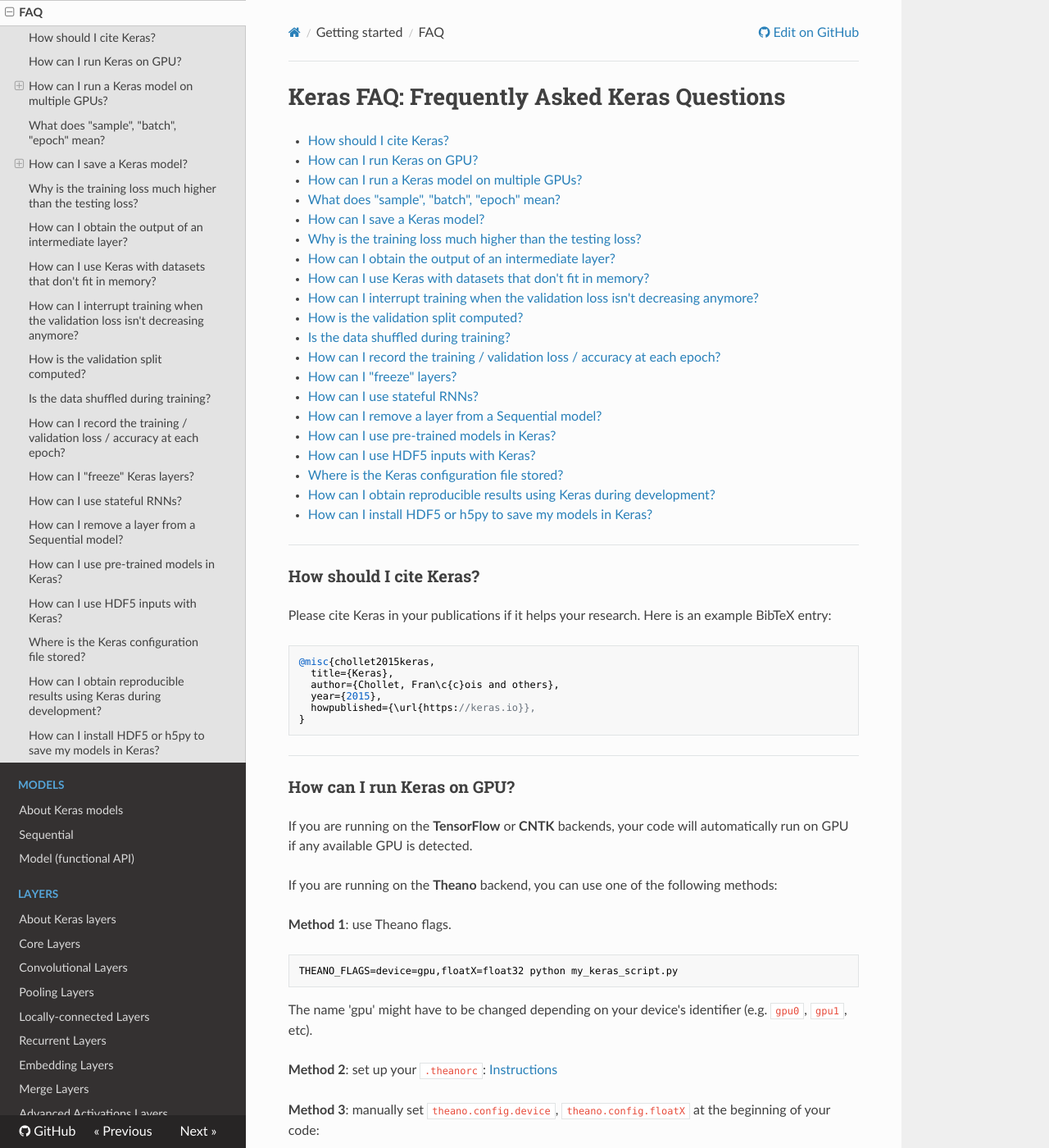
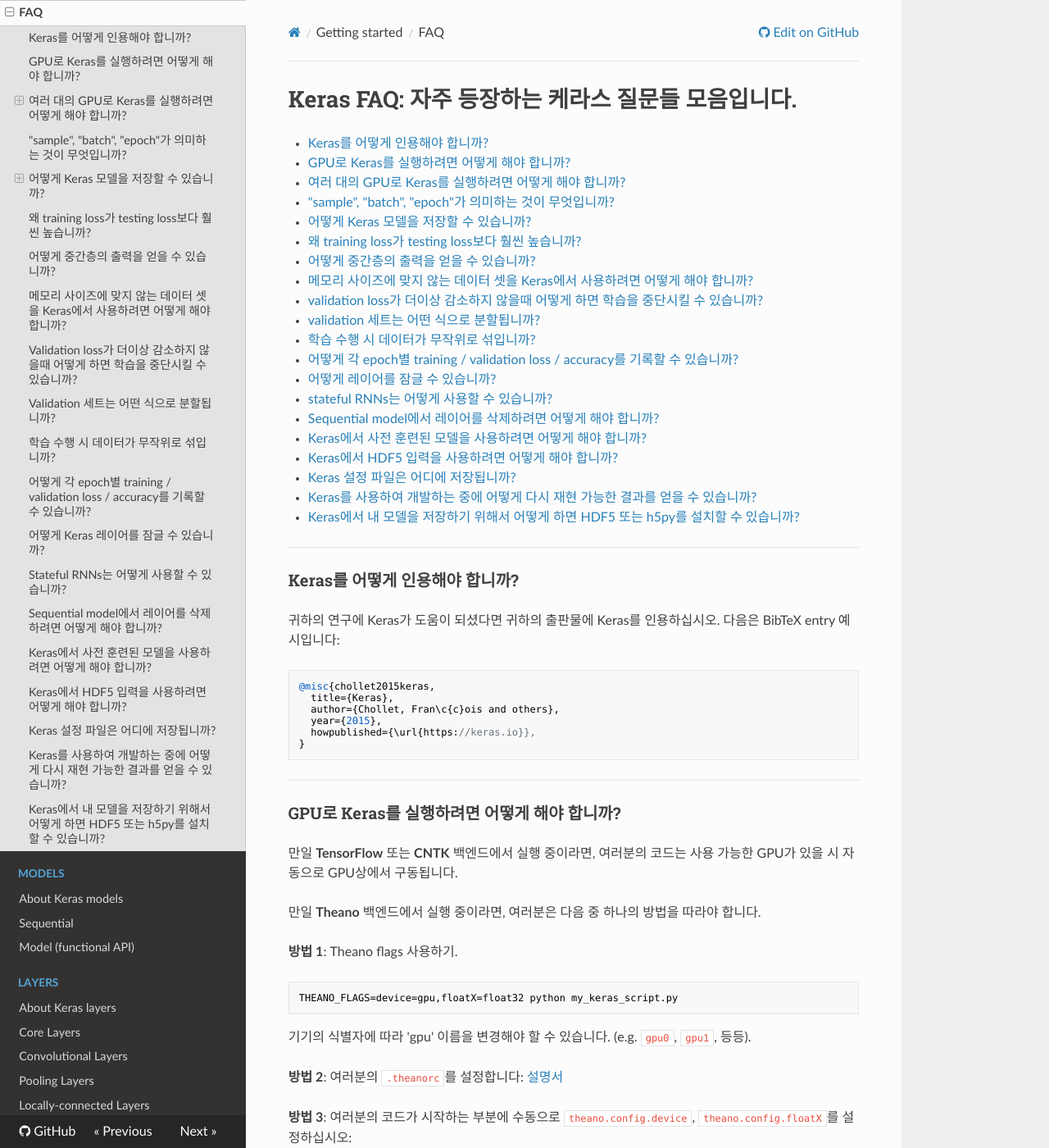
Before and after one commit to keras-team/keras-docs-ko, an MkDocs documentation site: the page built from sources/getting-started/faq.md, in a window 1280 px wide and 1400 px high. Shown: the whole window at 82% size. Built offline with MkDocs 1.6.1, drawn with Linux system fonts in a browser that asks for light colours; nearby versions of some CDN libraries; some of the changed text lies outside the part shown.

Commit message:
Update faq.md
(30% 번역 완료, 진행중

````diff
--- a/sources/getting-started/faq.md
+++ b/sources/getting-started/faq.md
@@ -1,31 +1,31 @@
-# Keras FAQ: Frequently Asked Keras Questions
+# Keras FAQ: 자주 등장하는 케라스 질문들 모음입니다.
 
-- [How should I cite Keras?](#how-should-i-cite-keras)
-- [How can I run Keras on GPU?](#how-can-i-run-keras-on-gpu)
-- [How can I run a Keras model on multiple GPUs?](#how-can-i-run-a-keras-model-on-multiple-gpus)
-- [What does "sample", "batch", "epoch" mean?](#what-does-sample-batch-epoch-mean)
-- [How can I save a Keras model?](#how-can-i-save-a-keras-model)
-- [Why is the training loss much higher than the testing loss?](#why-is-the-training-loss-much-higher-than-the-testing-loss)
-- [How can I obtain the output of an intermediate layer?](#how-can-i-obtain-the-output-of-an-intermediate-layer)
-- [How can I use Keras with datasets that don't fit in memory?](#how-can-i-use-keras-with-datasets-that-dont-fit-in-memory)
-- [How can I interrupt training when the validation loss isn't decreasing anymore?](#how-can-i-interrupt-training-when-the-validation-loss-isnt-decreasing-anymore)
-- [How is the validation split computed?](#how-is-the-validation-split-computed)
-- [Is the data shuffled during training?](#is-the-data-shuffled-during-training)
-- [How can I record the training / validation loss / accuracy at each epoch?](#how-can-i-record-the-training--validation-loss--accuracy-at-each-epoch)
-- [How can I "freeze" layers?](#how-can-i-freeze-keras-layers)
-- [How can I use stateful RNNs?](#how-can-i-use-stateful-rnns)
-- [How can I remove a layer from a Sequential model?](#how-can-i-remove-a-layer-from-a-sequential-model)
-- [How can I use pre-trained models in Keras?](#how-can-i-use-pre-trained-models-in-keras)
-- [How can I use HDF5 inputs with Keras?](#how-can-i-use-hdf5-inputs-with-keras)
-- [Where is the Keras configuration file stored?](#where-is-the-keras-configuration-file-stored)
-- [How can I obtain reproducible results using Keras during development?](#how-can-i-obtain-reproducible-results-using-keras-during-development)
-- [How can I install HDF5 or h5py to save my models in Keras?](#how-can-i-install-hdf5-or-h5py-to-save-my-models-in-keras)
+- [Keras를 어떻게 인용해야 합니까?](#how-should-i-cite-keras)
+- [GPU로 Keras를 실행하려면 어떻게 해야 합니까?](#how-can-i-run-keras-on-gpu)
+- [여러 대의 GPU로 Keras를 실행하려면 어떻게 해야 합니까?](#how-can-i-run-a-keras-model-on-multiple-gpus)
+- ["sample", "batch", "epoch"가 의미하는 것이 무엇입니까?](#what-does-sample-batch-epoch-mean)
+- [어떻게 Keras 모델을 저장할 수 있습니까?](#how-can-i-save-a-keras-model)
+- [왜 training loss가 testing loss보다 훨씬 높습니까?](#why-is-the-training-loss-much-higher-than-the-testing-loss)
+- [어떻게 중간층의 출력을 얻을 수 있습니까?](#how-can-i-obtain-the-output-of-an-intermediate-layer)
+- [메모리 사이즈에 맞지 않는 데이터 셋을 Keras에서 사용하려면 어떻게 해야 합니까?](#how-can-i-use-keras-with-datasets-that-dont-fit-in-memory)
+- [validation loss가 더이상 감소하지 않을때 어떻게 하면 학습을 중단시킬 수 있습니까?](#how-can-i-interrupt-training-when-the-validation-loss-isnt-decreasing-anymore)
+- [validation 세트는 어떤 식으로 분할됩니까?](#how-is-the-validation-split-computed)
+- [학습 수행 시 데이터가 무작위로 섞입니까?](#is-the-data-shuffled-during-training)
+- [어떻게 각 epoch별 training / validation loss / accuracy를 기록할 수 있습니까?](#how-can-i-record-the-training--validation-loss--accuracy-at-each-epoch)
+- [어떻게 레이어를 잠글 수 있습니까?](#how-can-i-freeze-keras-layers)
+- [stateful RNNs는 어떻게 사용할 수 있습니까?](#how-can-i-use-stateful-rnns)
+- [Sequential model에서 레이어를 삭제하려면 어떻게 해야 합니까?](#how-can-i-remove-a-layer-from-a-sequential-model)
+- [Keras에서 사전 훈련된 모델을 사용하려면 어떻게 해야 합니까?](#how-can-i-use-pre-trained-models-in-keras)
+- [Keras에서 HDF5 입력을 사용하려면 어떻게 해야 합니까?](#how-can-i-use-hdf5-inputs-with-keras)
+- [Keras 설정 파일은 어디에 저장됩니까?](#where-is-the-keras-configuration-file-stored)
+- [Keras를 사용하여 개발하는 중에 어떻게 다시 재현 가능한 결과를 얻을 수 있습니까?](#how-can-i-obtain-reproducible-results-using-keras-during-development)
+- [Keras에서 내 모델을 저장하기 위해서 어떻게 하면 HDF5 또는 h5py를 설치할 수 있습니까?](#how-can-i-install-hdf5-or-h5py-to-save-my-models-in-keras)
 
 ---
 
-### How should I cite Keras?
+### Keras를 어떻게 인용해야 합니까?
 
-Please cite Keras in your publications if it helps your research. Here is an example BibTeX entry:
+귀하의 연구에 Keras가 도움이 되셨다면 귀하의 출판물에 Keras를 인용하십시오. 다음은 BibTeX entry 예시입니다:
 
 ```
 @misc{chollet2015keras,
@@ -38,22 +38,22 @@
 
 ---
 
-### How can I run Keras on GPU?
+### GPU로 Keras를 실행하려면 어떻게 해야 합니까?
 
-If you are running on the **TensorFlow** or **CNTK** backends, your code will automatically run on GPU if any available GPU is detected.
+만일 **TensorFlow** 또는 **CNTK** 백엔드에서 실행 중이라면, 여러분의 코드는 사용 가능한 GPU가 있을 시 자동으로 GPU상에서 구동됩니다.
 
-If you are running on the **Theano** backend, you can use one of the following methods:
+만일 **Theano** 백엔드에서 실행 중이라면, 여러분은 다음 중 하나의 방법을 따라야 합니다.
 
-**Method 1**: use Theano flags.
+**방법 1**: Theano flags 사용하기.
 ```bash
 THEANO_FLAGS=device=gpu,floatX=float32 python my_keras_script.py
 ```
 
-The name 'gpu' might have to be changed depending on your device's identifier (e.g. `gpu0`, `gpu1`, etc).
+기기의 식별자에 따라 'gpu' 이름을 변경해야 할 수 있습니다. (e.g. `gpu0`, `gpu1`, 등등).
 
-**Method 2**: set up your `.theanorc`: [Instructions](http://deeplearning.net/software/theano/library/config.html)
+**방법 2**: 여러분의 `.theanorc`를 설정합니다: [설명서](http://deeplearning.net/software/theano/library/config.html)
 
-**Method 3**: manually set `theano.config.device`, `theano.config.floatX` at the beginning of your code:
+**방법 3**: 여러분의 코드가 시작하는 부분에 수동으로 `theano.config.device`, `theano.config.floatX`를 설정하십시오:
 ```python
 import theano
 theano.config.device = 'gpu'
@@ -62,38 +62,38 @@
 
 ---
 
-### How can I run a Keras model on multiple GPUs?
+### 여러 대의 GPU로 Keras를 실행하려면 어떻게 해야 합니까?
 
-We recommend doing so using the **TensorFlow** backend. There are two ways to run a single model on multiple GPUs: **data parallelism** and **device parallelism**.
+여러 대의 GPU를 사용하는 경우 저희는 **TensorFlow** 백엔드 사용을 권장합니다. 여러 GPU에서 단일 모델을 실행하는 데엔 **데이터 병렬 처리**와 **장치 병렬 처리** 두 가지 방법이 있습니다.
 
-In most cases, what you need is most likely data parallelism.
+대부분의 경우에서 여러분이 필요한 것은 데이터 병렬 처리일 것입니다.
 
-#### Data parallelism
+#### 데이터 병렬 처리
 
-Data parallelism consists in replicating the target model once on each device, and using each replica to process a different fraction of the input data.
-Keras has a built-in utility, `keras.utils.multi_gpu_model`, which can produce a data-parallel version of any model, and achieves quasi-linear speedup on up to 8 GPUs.
+데이터 병렬 처리는 각 장치에서 타겟 모델을 한번 복제한 후 각 복제본을 이용하여 입력 데이터의 각각 다른 일부분을 처리하게끔 되어 있습니다.
+Keras는 `keras.utils.multi_gpu_model`라는 내부 유틸리티 함수를 내장하고 있는데, 이것은 어떠한 모델이던지 간에 데이터를 병렬로 처리할 수 있도록 해 줍니다. 또한 최대 8 GPU의 준 선형 속도 향상 기능을 제공합니다.
 
-For more information, see the documentation for [multi_gpu_model](/utils/#multi_gpu_model). Here is a quick example:
+더 많은 정보를 얻고 싶으시다면, 다음의 문서를 참고하십시오: [multi_gpu_model](/utils/#multi_gpu_model). 다음은 쉬운 사용법 예시입니다:
 
 ```python
 from keras.utils import multi_gpu_model
 
-# Replicates `model` on 8 GPUs.
-# This assumes that your machine has 8 available GPUs.
+# 8 GPUs에서 `model`를 복제합니다.
+# 여기선 컴퓨터에 8개의 사용 가능한 GPU가 있다고 가정합니다.
 parallel_model = multi_gpu_model(model, gpus=8)
 parallel_model.compile(loss='categorical_crossentropy',
                        optimizer='rmsprop')
 
-# This `fit` call will be distributed on 8 GPUs.
-# Since the batch size is 256, each GPU will process 32 samples.
+# 이 `fit` 함수 호출은 8 GPUs에 대해 분배됩니다.
+# 배치 크기가 256이므로, 각 GPU는 32개의 샘플들을 처리할 것입니다.
 parallel_model.fit(x, y, epochs=20, batch_size=256)
 ```
 
-#### Device parallelism
+#### 장치 병렬 처리
 
-Device parallelism consists in running different parts of a same model on different devices. It works best for models that have a parallel architecture, e.g. a model with two branches.
+장치 병렬 처리는 다른 장치에서 동일한 모델의 각각 다른 일부분을 실행합니다. 이 방법은 병렬 구조를 가진 모델에서 가장 잘 작동합니다. (예: 2개의 분기가 있는 모델)
 
-This can be achieved by using TensorFlow device scopes. Here is a quick example:
+이 작업은 텐서플로의 device scopes를 통해 수행할 수 있습니다. 다음은 쉬운 사용법 예시입니다:
 
 ```python
 # Model where a shared LSTM is used to encode two different sequences in parallel
@@ -117,7 +117,7 @@
 
 ---
 
-### What does "sample", "batch", "epoch" mean?
+### "sample", "batch", "epoch"가 의미하는 것이 무엇입니까?
 
 Below are some common definitions that are necessary to know and understand to correctly utilize Keras:
 
@@ -132,9 +132,9 @@
 
 ---
 
-### How can I save a Keras model?
+### 어떻게 Keras 모델을 저장할 수 있습니까?
 
-#### Saving/loading whole models (architecture + weights + optimizer state)
+#### 전체 모델을 저장/로딩하기 (구조 + 가중치들 + 옵티마이저의 상태)
 
 *It is not recommended to use pickle or cPickle to save a Keras model.*
 
@@ -163,57 +163,57 @@
 
 Please also see [How can I install HDF5 or h5py to save my models in Keras?](#how-can-i-install-hdf5-or-h5py-to-save-my-models-in-keras) for instructions on how to install `h5py`.
 
-#### Saving/loading only a model's architecture
+#### 모델의 구조만 저장/로딩하는 방법
 
-If you only need to save the **architecture of a model**, and not its weights or its training configuration, you can do:
+**모델의 구조**만 저장하고 싶다면, 가중치나 훈련과 관련한 설정들은 제외하고 싶다면, 이렇게 하시면 됩니다:
 
 ```python
-# save as JSON
+# JSON 형태로 저장
 json_string = model.to_json()
 
-# save as YAML
+# YAML 형태로 저장
 yaml_string = model.to_yaml()
 ```
 
-The generated JSON / YAML files are human-readable and can be manually edited if needed.
+생성된 JSON / YAML 파일은 사람이 읽을 수 있는 형태이며, 필요한 경우 수동으로 편집할 수 있습니다.
 
-You can then build a fresh model from this data:
+그런 다음 이 데이터로 새로운 모델을 만들 수 있습니다:
 
 ```python
-# model reconstruction from JSON:
+# JSON 파일로부터 새로운 모델 재구축하기:
 from keras.models import model_from_json
 model = model_from_json(json_string)
 
-# model reconstruction from YAML:
+# YAML 파일로부터 새로운 모델 재구축하기:
 from keras.models import model_from_yaml
 model = model_from_yaml(yaml_string)
 ```
 
-#### Saving/loading only a model's weights
+#### 모델의 가중치들만 저장/로딩하는 방법
 
-If you need to save the **weights of a model**, you can do so in HDF5 with the code below:
+**모델의 가중치**들만 저장하고 싶다면, HDF5를 통해 아래처럼 진행할 수 있습니다:
 
 ```python
 model.save_weights('my_model_weights.h5')
 ```
 
-Assuming you have code for instantiating your model, you can then load the weights you saved into a model with the *same* architecture:
+여러분의 모델이 인스턴싱되어 있는 상태라면, 여러분은 저장되어 있는 **모델의 가중치**들을 *동일한* 구조를 가진 모델에 로드할 수 있습니다:
 
 ```python
 model.load_weights('my_model_weights.h5')
 ```
 
-If you need to load the weights into a *different* architecture (with some layers in common), for instance for fine-tuning or transfer-learning, you can load them by *layer name*:
+여러분이 미세 조정이나 전이 학습을 위하여 *다른* 구조를 가진 모델에 저장되어 있는 가중치를 로드해야 한다면(일부 공통되는 레이어와 함께), 여러분은  *레이어 이름*을 통해서 이 가중치들을 로드할 수 있습니다:
 
 ```python
 model.load_weights('my_model_weights.h5', by_name=True)
 ```
 
-Example:
+예시:
 
 ```python
 """
-Assuming the original model looks like this:
+원래 모델이 다음과 같이 생겼다고 가정합시다:
     model = Sequential()
     model.add(Dense(2, input_dim=3, name='dense_1'))
     model.add(Dense(3, name='dense_2'))
@@ -221,29 +221,28 @@
     model.save_weights(fname)
 """
 
-# new model
+# 새로운 모델을 만들겠습니다.
 model = Sequential()
-model.add(Dense(2, input_dim=3, name='dense_1'))  # will be loaded
-model.add(Dense(10, name='new_dense'))  # will not be loaded
+model.add(Dense(2, input_dim=3, name='dense_1'))  # 로드될 것입니다.
+model.add(Dense(10, name='new_dense'))  # 로드되지 않을 것입니다.
 
-# load weights from first model; will only affect the first layer, dense_1.
+# 첫 번째 모델에서 가중치를 로드합니다. 이것은 첫 번째 레이어, dense_1에만 영향을 끼칩니다.
 model.load_weights(fname, by_name=True)
 ```
 
-Please also see [How can I install HDF5 or h5py to save my models in Keras?](#how-can-i-install-hdf5-or-h5py-to-save-my-models-in-keras) for instructions on how to install `h5py`.
+`h5py`를 설치하는 방법에 대해서는 [Keras에서 내 모델을 저장하기 위해서 어떻게 하면 HDF5 또는 h5py를 설치할 수 있습니까?](#how-can-i-install-hdf5-or-h5py-to-save-my-models-in-keras)를 참조하십시오.
 
-#### Handling custom layers (or other custom objects) in saved models
+#### 저장된 모델 속의 커스텀 레이어(또는 다른 커스텀 오브젝트)를 제어하는 방법
 
-If the model you want to load includes custom layers or other custom classes or functions,
-you can pass them to the loading mechanism via the `custom_objects` argument:
+여러분이 로드하고자 하는 모델이 커스텀 레이어 또는 커스텀 클래스, 함수를 포함한다면, 그것들을 `custom_objects`인자를 통해 로딩 매커니즘에 전달할 수 있습니다.
 
 ```python
 from keras.models import load_model
-# Assuming your model includes instance of an "AttentionLayer" class
+# 여러분의 모델에 "AttentionLayer" 클래스의 인스턴스가 포함되어 있다고 가정합니다.
 model = load_model('my_model.h5', custom_objects={'AttentionLayer': AttentionLayer})
 ```
 
-Alternatively, you can use a [custom object scope](https://keras.io/utils/#customobjectscope):
+또는, [custom object scope](https://keras.io/utils/#customobjectscope)를 사용할 :
 
 ```python
 from keras.utils import CustomObjectScope
@@ -261,7 +260,7 @@
 
 ---
 
-### Why is the training loss much higher than the testing loss?
+### 왜 training loss가 testing loss보다 훨씬 높습니까?
 
 A Keras model has two modes: training and testing. Regularization mechanisms, such as Dropout and L1/L2 weight regularization, are turned off at testing time.
 
@@ -269,7 +268,7 @@
 
 ---
 
-### How can I obtain the output of an intermediate layer?
+### 어떻게 중간층의 출력을 얻을 수 있습니까?
 
 One simple way is to create a new `Model` that will output the layers that you are interested in:
 
@@ -312,7 +311,7 @@
 
 ---
 
-### How can I use Keras with datasets that don't fit in memory?
+### 메모리 사이즈에 맞지 않는 데이터 셋을 Keras에서 사용하려면 어떻게 해야 합니까?
 
 You can do batch training using `model.train_on_batch(x, y)` and `model.test_on_batch(x, y)`. See the [models documentation](/models/sequential).
 
@@ -322,7 +321,7 @@
 
 ---
 
-### How can I interrupt training when the validation loss isn't decreasing anymore?
+### Validation loss가 더이상 감소하지 않을때 어떻게 하면 학습을 중단시킬 수 있습니까?
 
 You can use an `EarlyStopping` callback:
 
@@ -336,7 +335,7 @@
 
 ---
 
-### How is the validation split computed?
+### Validation 세트는 어떤 식으로 분할됩니까?
 
 If you set the `validation_split` argument in `model.fit` to e.g. 0.1, then the validation data used will be the *last 10%* of the data. If you set it to 0.25, it will be the last 25% of the data, etc. Note that the data isn't shuffled before extracting the validation split, so the validation is literally just the *last* x% of samples in the input you passed.
 
@@ -344,7 +343,7 @@
 
 ---
 
-### Is the data shuffled during training?
+### 학습 수행 시 데이터가 무작위로 섞입니까?
 
 Yes, if the `shuffle` argument in `model.fit` is set to `True` (which is the default), the training data will be randomly shuffled at each epoch.
 
@@ -353,7 +352,7 @@
 ---
 
 
-### How can I record the training / validation loss / accuracy at each epoch?
+### 어떻게 각 epoch별 training / validation loss / accuracy를 기록할 수 있습니까?
 
 The `model.fit` method returns a `History` callback, which has a `history` attribute containing the lists of successive losses and other metrics.
 
@@ -364,7 +363,7 @@
 
 ---
 
-### How can I "freeze" Keras layers?
+### 어떻게 Keras 레이어를 잠글 수 있습니까?
 
 To "freeze" a layer means to exclude it from training, i.e. its weights will never be updated. This is useful in the context of fine-tuning a model, or using fixed embeddings for a text input.
 
@@ -398,7 +397,7 @@
 
 ---
 
-### How can I use stateful RNNs?
+### Stateful RNNs는 어떻게 사용할 수 있습니까?
 
 Making a RNN stateful means that the states for the samples of each batch will be reused as initial states for the samples in the next batch.
 
@@ -447,7 +446,7 @@
 
 ---
 
-### How can I remove a layer from a Sequential model?
+### Sequential model에서 레이어를 삭제하려면 어떻게 해야 합니까?
 
 You can remove the last added layer in a Sequential model by calling `.pop()`:
 
@@ -464,7 +463,7 @@
 
 ---
 
-### How can I use pre-trained models in Keras?
+### Keras에서 사전 훈련된 모델을 사용하려면 어떻게 해야 합니까?
 
 Code and pre-trained weights are available for the following image classification models:
 
@@ -520,7 +519,7 @@
 
 ---
 
-### How can I use HDF5 inputs with Keras?
+### Keras에서 HDF5 입력을 사용하려면 어떻게 해야 합니까?
 
 You can use the `HDF5Matrix` class from `keras.utils`. See [the HDF5Matrix documentation](/utils/#hdf5matrix) for details.
 
@@ -537,7 +536,7 @@
 
 ---
 
-### Where is the Keras configuration file stored?
+### Keras 설정 파일은 어디에 저장됩니까?
 
 The default directory where all Keras data is stored is:
 
@@ -570,7 +569,7 @@
 
 ---
 
-### How can I obtain reproducible results using Keras during development?
+### Keras를 사용하여 개발하는 중에 어떻게 다시 재현 가능한 결과를 얻을 수 있습니까?
 
 During development of a model, sometimes it is useful to be able to obtain reproducible results from run to run in order to determine if a change in performance is due to an actual model or data modification, or merely a result of a new random sample.
 
@@ -636,7 +635,7 @@
 
 ---
 
-### How can I install HDF5 or h5py to save my models in Keras?
+### Keras에서 내 모델을 저장하기 위해서 어떻게 하면 HDF5 또는 h5py를 설치할 수 있습니까?
 
 In order to save your Keras models as HDF5 files, e.g. via
 `keras.callbacks.ModelCheckpoint`, Keras uses the h5py Python package. It is
````
